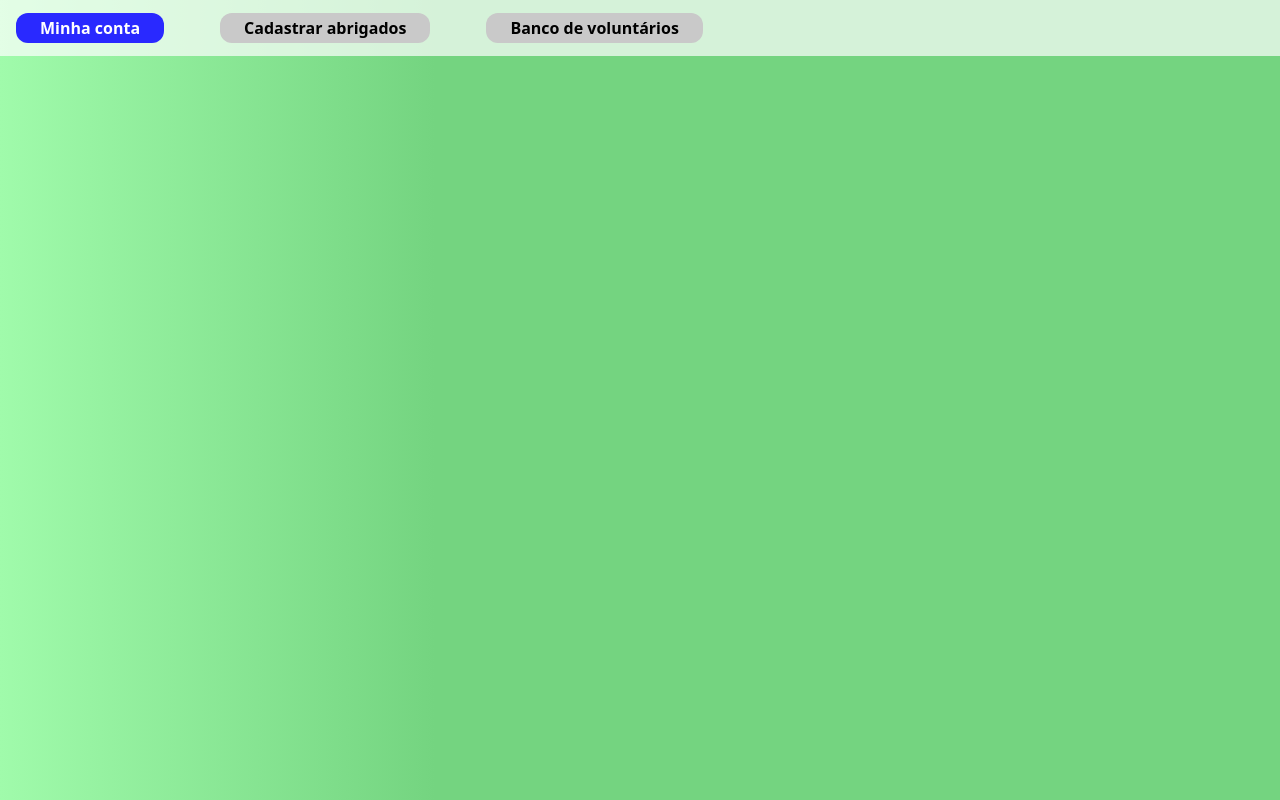
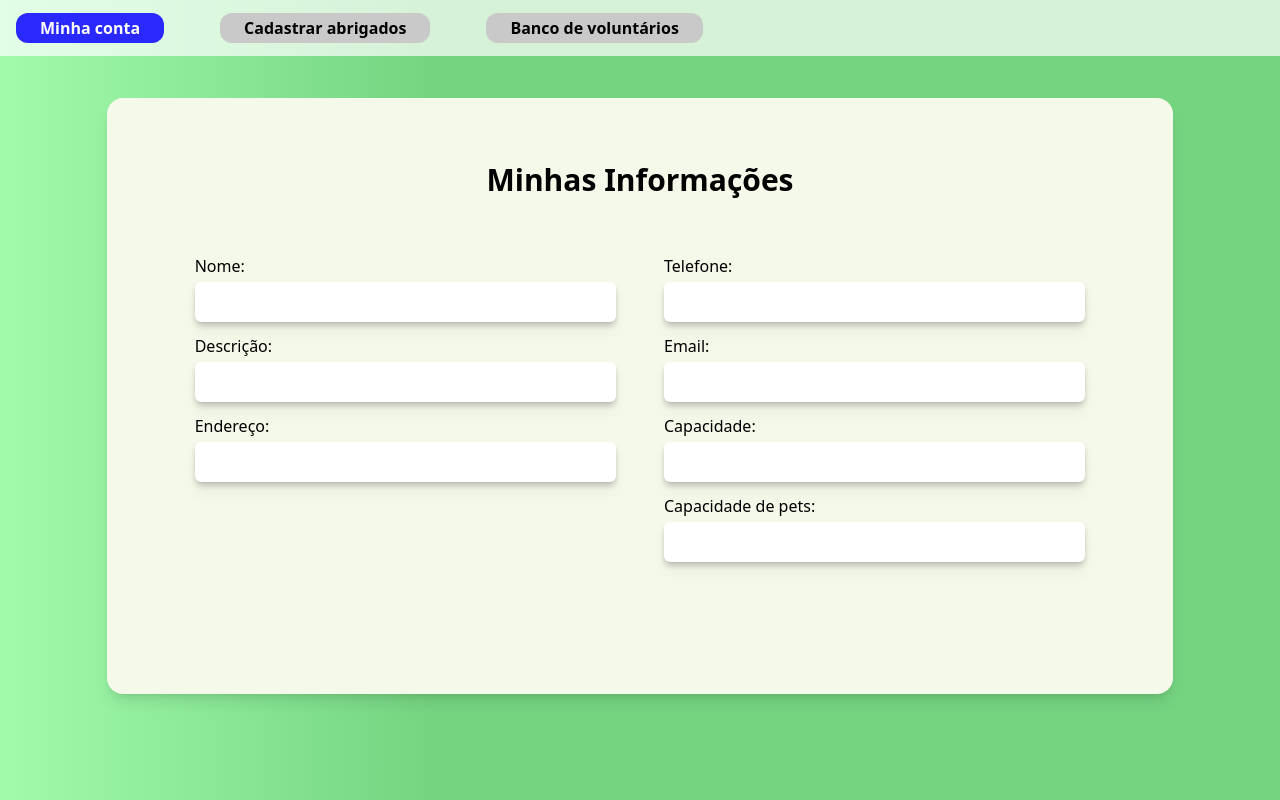
Before and after one commit to brendapc/hacktona-2024, a React (Vite) app in the folder frontend/: page /perfil-abrigo in a window 1280 px wide. Built offline with nearby package versions, Linux system fonts and the light colour scheme.

Commit message:
feat: add minha conta

```diff
--- a/frontend/src/pages/ShelterProfile/ShelterProfile.jsx
+++ b/frontend/src/pages/ShelterProfile/ShelterProfile.jsx
@@ -1,10 +1,58 @@
 import React from "react"
 import { ShelterHeader } from "../../components/ShelterHeader"
+import InputApp from "../../components/input/input"
+
+
 
 export const ShelterProfile = () => {
     return (
-        <div className="bg-custom-gradient w-screen h-screen overflow-scroll">
-        <ShelterHeader page="profile"/>
+        <div className="min-h-screen bg-custom-gradient">
+            <ShelterHeader page="profile" />
+            <div className="flex justify-center items-center h-[680px]">
+                <div className="w-5/6 flex-row p-16 space-y-14 bg-[#F5F9E9] rounded-2xl shadow-lg ">
+                    <h2 className="text-3xl  font-bold text-center text-black">Minhas Informações</h2>
+                    <div className="w-full flex">
+
+                        <div className="w-1/2 px-6">
+                            <div className="w-full mb-3 space-y-1">
+                                <label>Nome:</label>
+                                <InputApp />
+                            </div>
+                            <div className="w-full mb-3 space-y-1">
+                                <label>Descrição:</label>
+                                <InputApp/>
+                            </div>
+                            <div className="w-full mb-3 space-y-1">
+                                <label>Endereço:</label>
+                                <InputApp />
+                            </div>
+                        </div>
+
+
+                        <div className="w-1/2 px-6">
+                            <div className="w-full mb-3 space-y-1">
+                                <label>Telefone:</label>
+                                <InputApp />
+                            </div>
+                            <div className="w-full mb-3 space-y-1">
+                                <label>Email:</label>
+                                <InputApp />
+                            </div>
+                            <div className="w-full mb-3 space-y-1">
+                                <label>Capacidade:</label>
+                                <InputApp />
+                            </div>
+                            <div className="w-full mb-3 space-y-1">
+                                <label>Capacidade de pets:</label>
+                                <InputApp />
+                            </div>
+                        </div>
+                    </div>
+                    <div className="flex justify-center">
+
+                    </div>
+                </div>
+            </div>
         </div>
     )
 }
```
